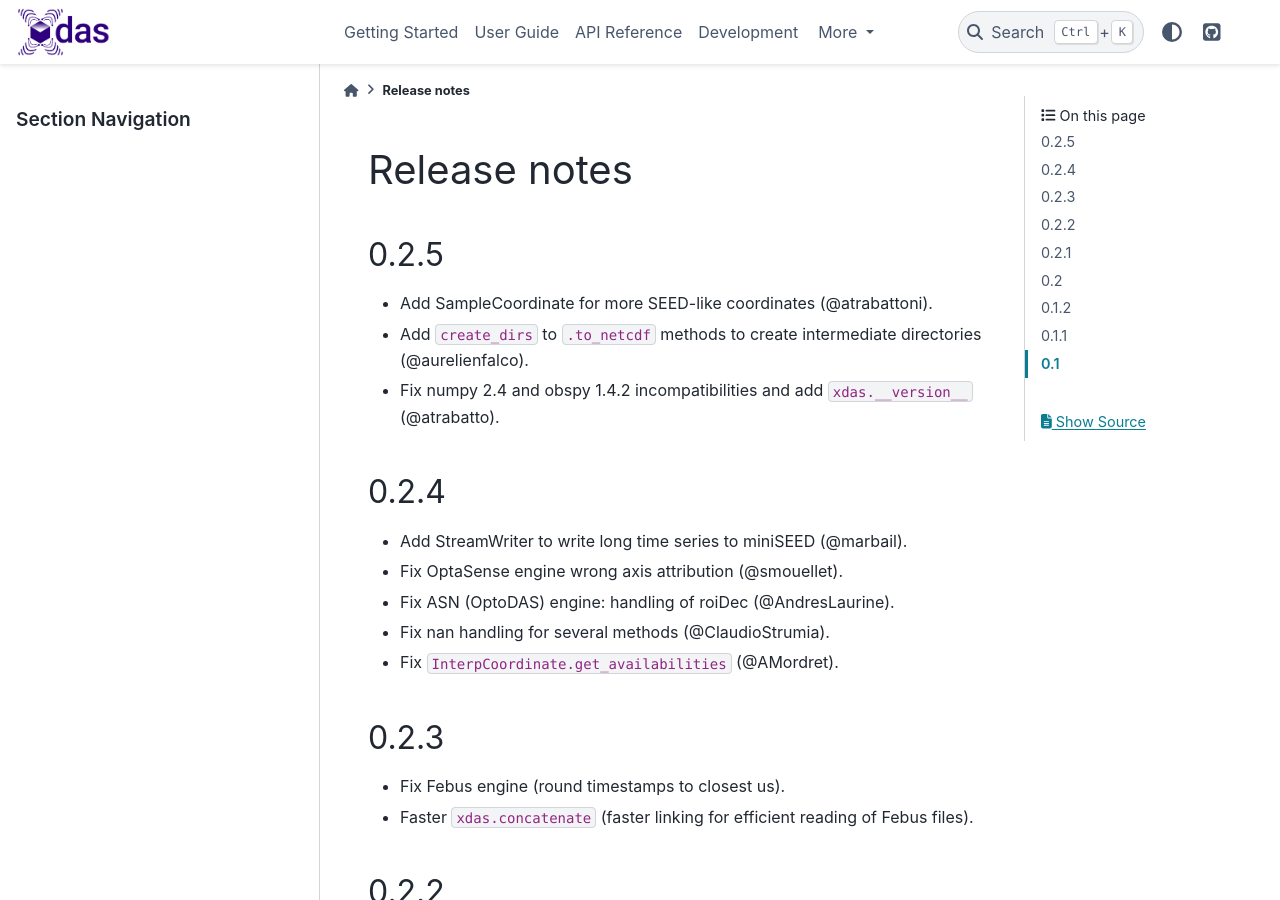
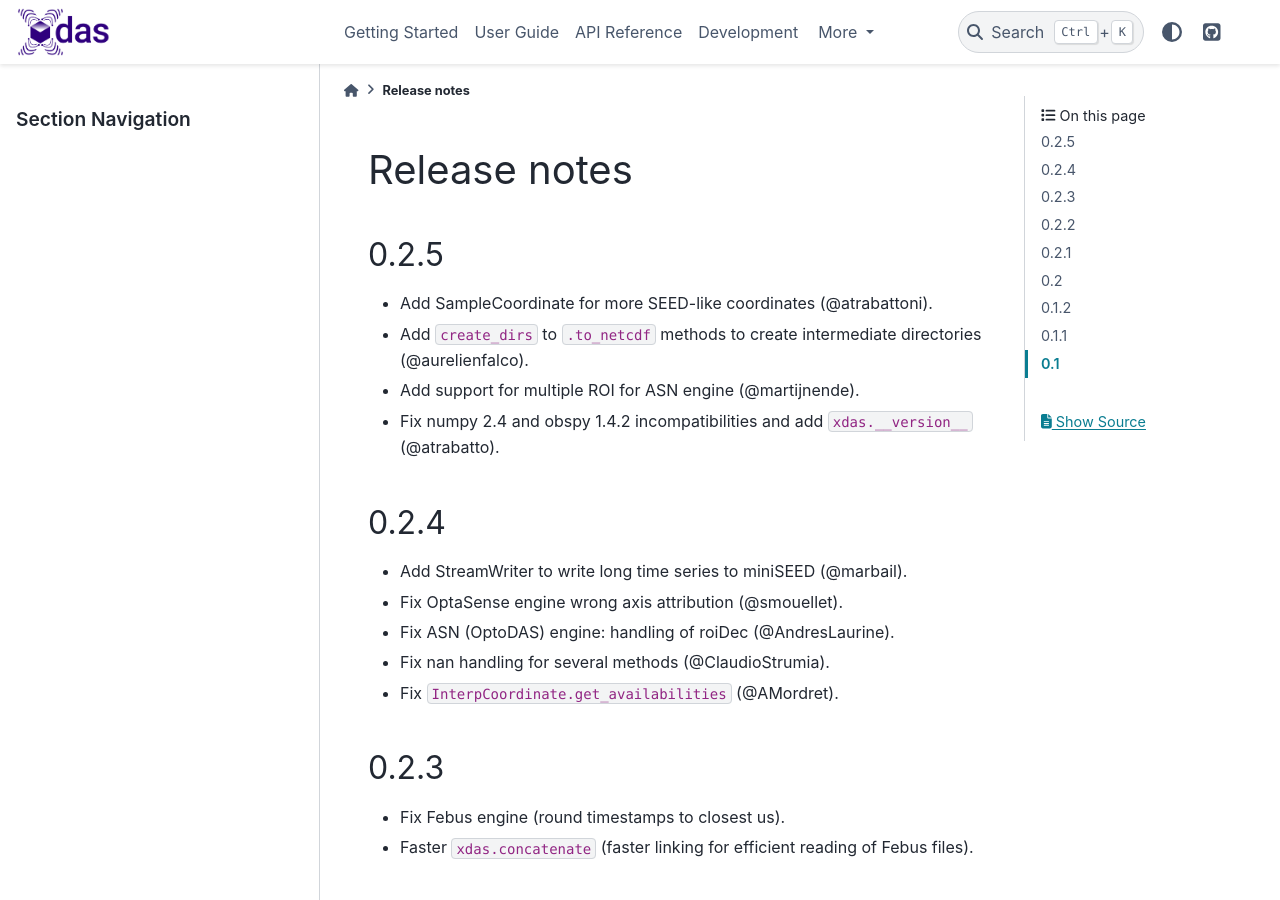
Before and after one commit to xdas-dev/xdas, a Sphinx documentation site: the page built from docs/release-notes.md, in a window 1280 px wide and 900 px high. Built offline with Sphinx 7.4.7 and the PyData theme 0.15.4, drawn with Linux system fonts in a browser that asks for light colours.

Commit message:
Add release note.

```diff
--- a/docs/release-notes.md
+++ b/docs/release-notes.md
@@ -3,6 +3,7 @@
 ## 0.2.5
 - Add SampleCoordinate for more SEED-like coordinates (@atrabattoni).
 - Add `create_dirs` to `.to_netcdf` methods to create intermediate directories (@aurelienfalco).
+- Add support for multiple ROI for ASN engine (@martijnende).
 - Fix numpy 2.4 and obspy 1.4.2 incompatibilities and add `xdas.__version__` (@atrabatto).
 
 ## 0.2.4
```
